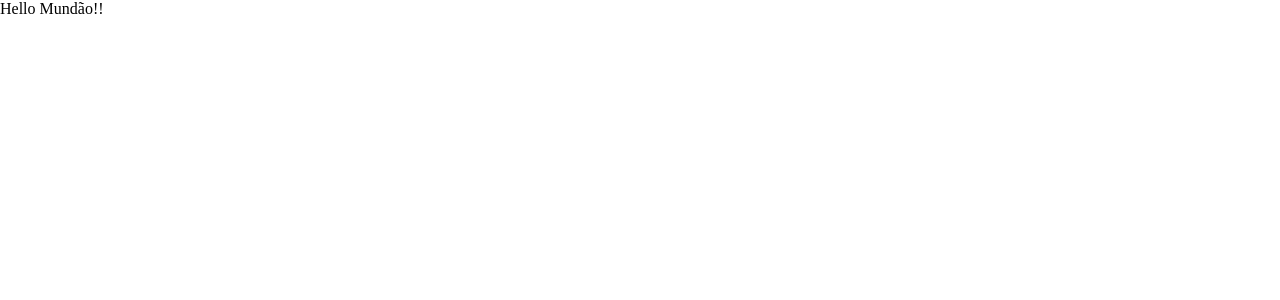
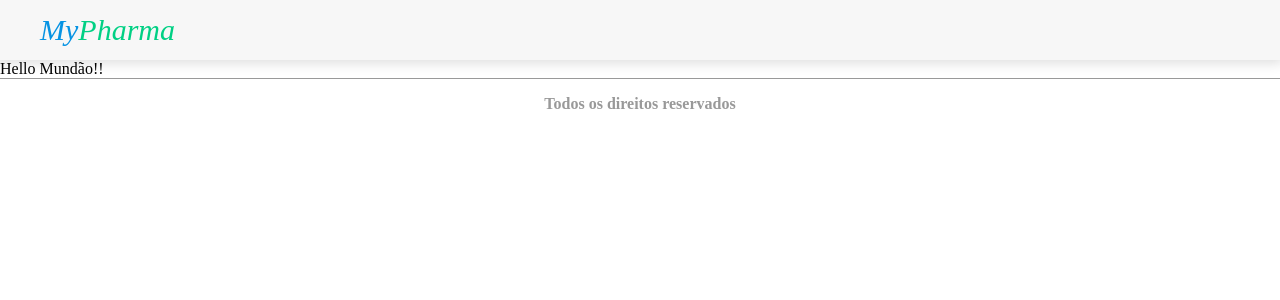
Before and after one commit to hugoaguiar87/MyPharma, a React (Create React App) app in the folder front-end/: page / in a window 1280 px wide. Shown: the top 300 px of the page. Built offline with nearby package versions, Linux system fonts and the light colour scheme.

Commit message:
Header e Footer criados e estilizados

```diff
--- /dev/null
+++ b/front-end/src/components/partials/Footer/index.js
@@ -0,0 +1,13 @@
+import React from "react";
+
+import { FooterArea } from "./styled";
+
+const Footer = () => {
+    return (
+        <FooterArea>
+            <span>Todos os direitos reservados</span>
+        </FooterArea>
+    )
+}
+
+export default Footer;
--- /dev/null
+++ b/front-end/src/components/partials/Footer/styled.js
@@ -0,0 +1,15 @@
+import styled from "styled-components";
+
+export const FooterArea = styled.footer`
+    color: #999;
+    display: flex;
+    align-items: center;
+    justify-content: center;
+    height: 50px;
+    border-top: 1px solid #999;
+
+    span{
+        font-weight: bold;
+    }
+
+`
--- /dev/null
+++ b/front-end/src/components/partials/Header/index.js
@@ -0,0 +1,27 @@
+import React from "react";
+import { isLogged } from "../../../helpers/AuthHandler";
+
+import { HeaderArea } from "./styled";
+
+const Header = () => {
+    const logged = isLogged()
+
+    return (
+        <HeaderArea>
+            <div className="container">
+                <div className="logo">
+                    <span className="logo--first">My</span>
+                    <span className="logo--last">Pharma</span>
+                </div>
+                {logged ?
+                    <button>Sair</button>
+                    :
+                    ""
+                }
+
+            </div>
+        </HeaderArea>
+    )
+}
+
+export default Header;
--- /dev/null
+++ b/front-end/src/components/partials/Header/styled.js
@@ -0,0 +1,50 @@
+import styled from "styled-components";
+
+export const HeaderArea = styled.div`
+    background-color: #F7F7F7;
+    height: 60px;
+    box-shadow: 0 0 12px 3px #DDD;
+
+    .container{
+        display: flex;
+        align-items: center;
+        max-width: 1200px;
+        height: 100%;
+        margin: auto;
+    }
+
+    .logo{
+        flex: 1;
+        font-size: 30px;
+        font-style: italic;
+
+        .logo--first{
+            color: #0693e3;
+        }
+
+        .logo--last{
+            color: #00d084;
+        }
+    }
+
+    button{
+        background-color: #00a5fe;
+        display: flex;
+        align-items: center;
+        justify-content: center;
+        font-size: 15px;
+        padding: 15px 20px;
+        height: 25px;
+        border-radius: 200px;
+        color: #FFFFFF;
+        box-shadow: 0 0 15px -4px rgb(0 0 0 / 37%);
+        border: 0;
+        cursor: pointer;
+
+        &:hover{
+            background-color: #008BD6;
+        }
+    }
+
+
+`
--- /dev/null
+++ b/front-end/src/helpers/AuthHandler.js
@@ -0,0 +1,19 @@
+import Cookies from "js-cookie";
+
+export const isLogged = () => {
+    let token = Cookies.get("token")
+
+    return (token ? true : false)
+}
+
+export const doLogin = (token, rememberPassword = false) => {
+    if(rememberPassword){
+        Cookies.set('token', token, { expires: 90 })
+    } else {
+        Cookies.set('token', token)
+    }
+}
+
+export const doLogout = () => {
+    Cookies.remove('token')
+}
--- a/front-end/src/routes/router.js
+++ b/front-end/src/routes/router.js
@@ -1,14 +1,20 @@
 import React from "react";
 import { BrowserRouter, Routes, Route } from "react-router-dom";
 
+import Footer from "../components/partials/Footer";
+import Header from "../components/partials/Header";
 import Home from "../pages/Home";
 
 const Router = () => {
     return (
         <BrowserRouter>
+            <Header/>
+
             <Routes>
                 <Route path="/" element= { <Home/> } />
             </Routes>
+
+            <Footer/>
         </BrowserRouter>
     )
 }
```
Also changed, not shown: 1 other file (tests, documents, lock files or other folders).
